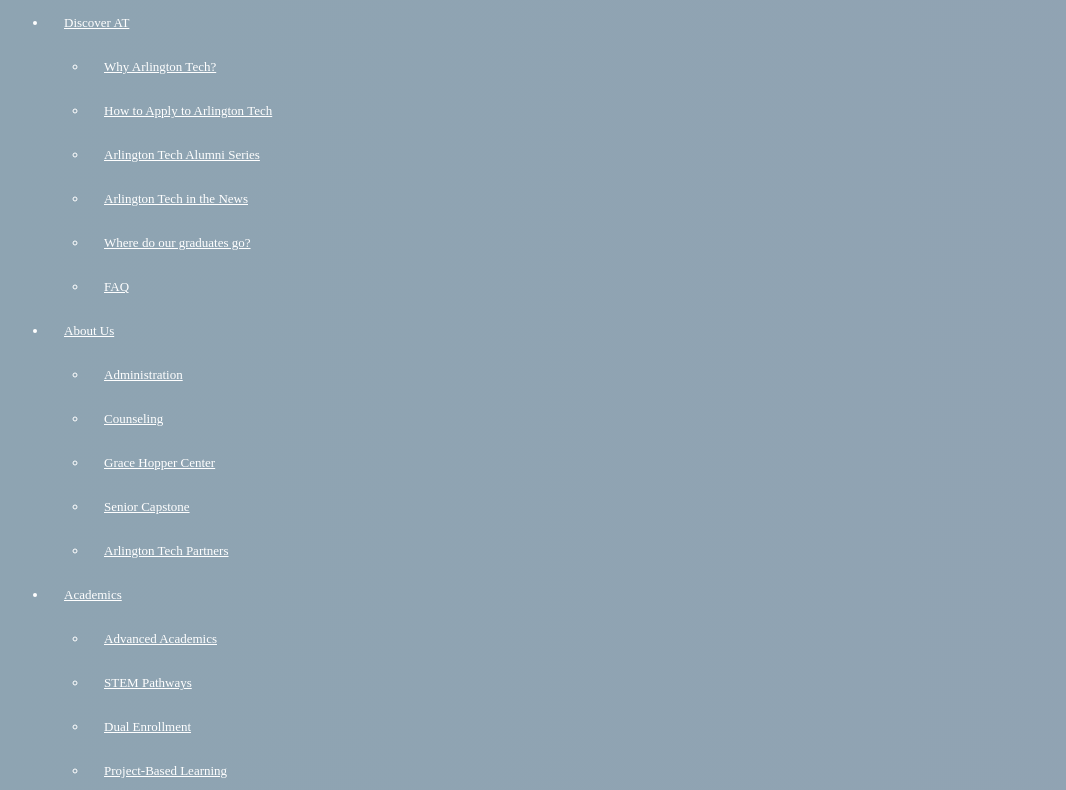
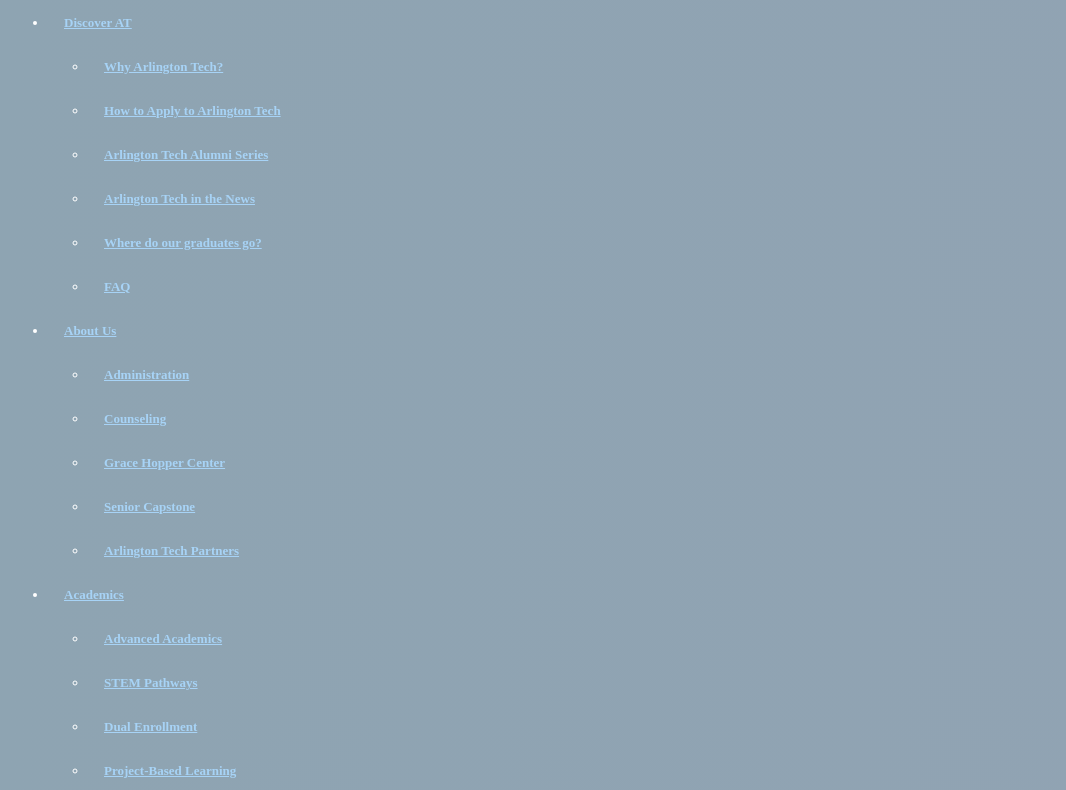
Before and after one commit to blstrawb/blstrawb.github.io, a plain HTML site: page projects/zen_garden/index.html in a window 1280 px wide. Shown: the part 371-1161 px from the top of the page, without its empty margins (0-1066 px from the left). Drawn offline with Linux system fonts and the light colour scheme; a web font is replaced by a local one.

Commit message:
Fixed error with links and changed color of them

```diff
--- a/projects/zen_garden/style.css
+++ b/projects/zen_garden/style.css
@@ -20,12 +20,25 @@ body { /* Gradient */
   background-attachment:fixed;
 }
 
-a {
-color: #fff;
-text-decoration:
+a:link {
+  font-weight:bold;
+  text-decoration:underline;
+  color: #A7D3F6;
+
 }
 
-body {
+a:visited {
+  font-weight:bold;
+  text-decoration:underline;
+  color: #D1E9FC;
+}
+
+a:hover, a:active {
+text-decoration:underline;
+color:#fff;
+}
+
+body { /* Cursor */
   cursor: url('images/cursor.cur'), auto; }
   a, button {
   cursor: url('images/cursor2.cur'), pointer; }
```
Lines whose indentation alone changed are shown as unchanged.
